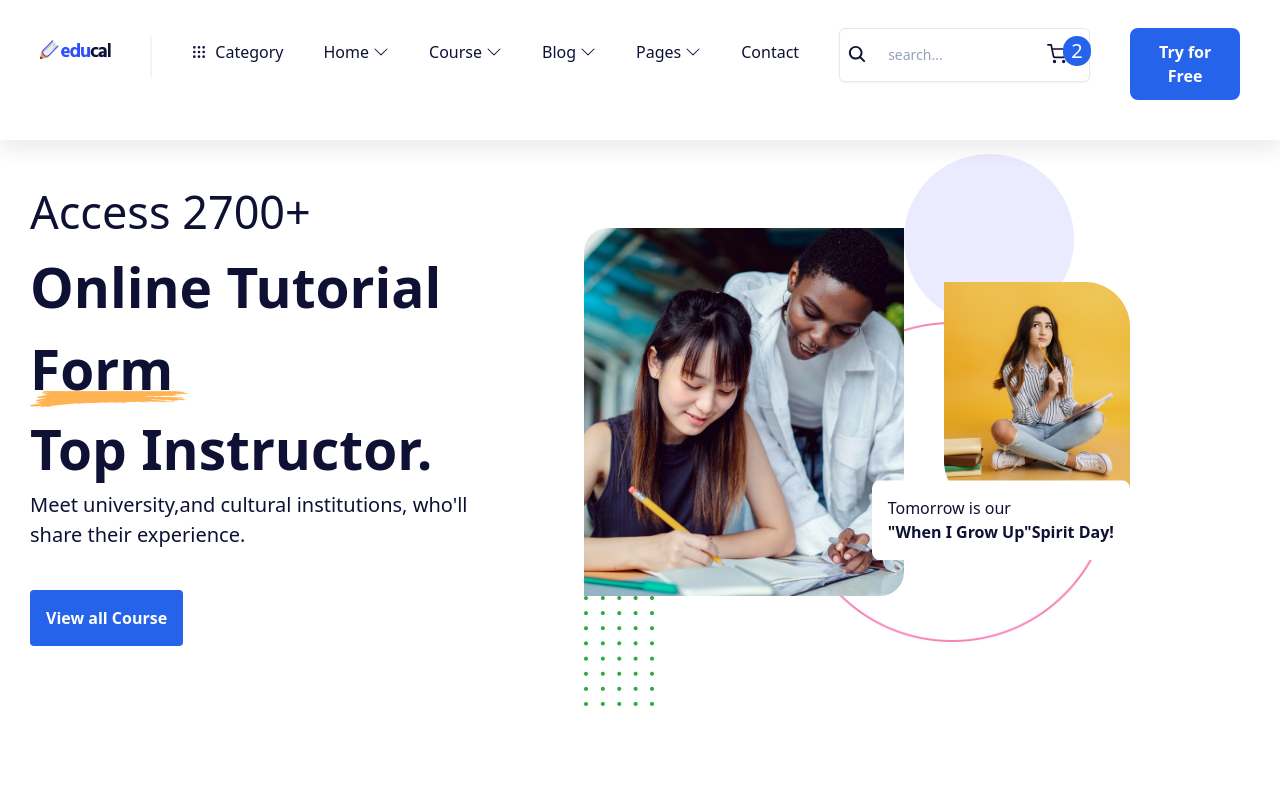
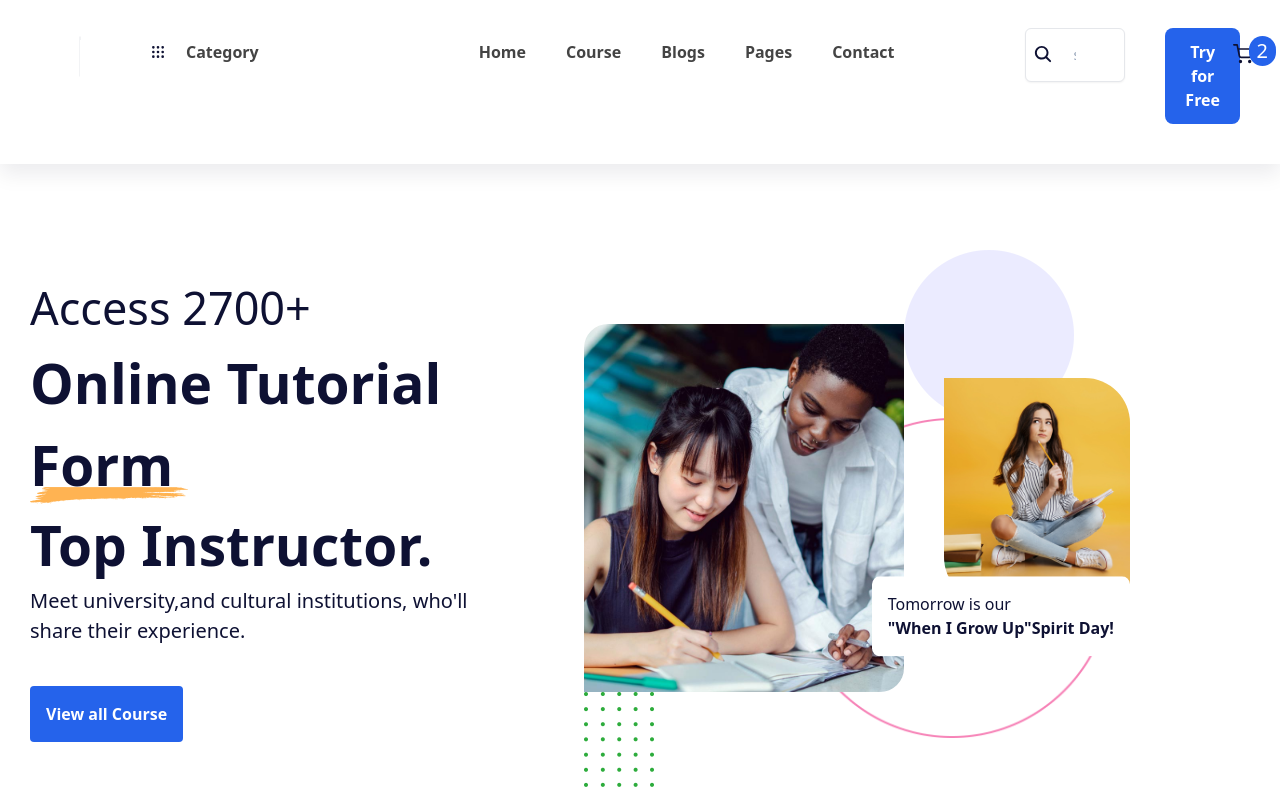
Before and after one commit to Akshara2820/Educal_Course, a Next.js app: page / in a window 1280 px wide. Shown: the top 796 px of the page. Built offline with nearby package versions, Linux system fonts and the light colour scheme.

Commit message:
dropdown in navbar

```diff
--- a/pages/component/access_online.js
+++ b/pages/component/access_online.js
@@ -5,7 +5,7 @@ import { Container } from "./layout";
 function Online() {
   return (
     <>
-      <div className="">
+      <div className="mt-24">
         <Container>
           <Online1>
           <div className="">
--- a/pages/component/header.js
+++ b/pages/component/header.js
@@ -1,4 +1,4 @@
-import React, { useState } from "react";
+import React, { useEffect, useState } from "react";
 import { TbGridDots } from "react-icons/tb";
 import { BsChevronDown } from "react-icons/bs";
 import { IoSearch } from "react-icons/io5";
@@ -7,8 +7,9 @@ import { FiShoppingCart } from "react-icons/fi";
 import styled from "styled-components";
 import { Container } from "./layout";
 
-function Header() {
+function Header(props) {
   const [isMenu, setIsMenu] = useState(false);
+
   return (
     <>
       <div className="">
@@ -24,47 +25,74 @@ function Header() {
                   <div className="md:block hidden">
                     <div className="flex gap-5 ">
                       <hr className="transform rotate-90  w-10 mt-4 "></hr>
-                      <div className="flex gap-2 m-auto hover:text-blue-600">
+
+                      <div className="navbar -ml-10 lg:block hidden">
+                        <ul className="navbar-links">
                         <div>
                           <TbGridDots className="mt-1" />
                         </div>
-                        <div className="">Category</div>
+                          <li className="-mt-5 navbar-dropdown flex">
+                            <a> Category</a>
+                              <div className="dropdown">
+                                <a>English</a>
+                                <a>Web Development</a>
+                                <a>Logo Design</a>
+
+                              </div>
+                          </li>
+                        </ul>
                       </div>
+
+
                     </div>
                   </div>
                 </div>
 
-                <div className="lg:block hidden">
-                  <div className="flex gap-10 ">
-                    <div className="">
-                      <div className="flex gap-1 hover:underline">
-                        Home
-                        <div className="mt-1">
-                          <BsChevronDown className="" />
-                        </div>
+                <div className="navbar lg:block hidden">
+                <ul className="navbar-links">
+                  <li className="-mt-5 navbar-dropdown">
+                    <a> Home</a>
+                      <div className="dropdown">
+                        <a>Home style1</a>
+                        <a>Home style2</a>
+                        <a>Home style3</a>
+                        <a>Home style4</a>
                       </div>
-                    </div>
-                    <div className="flex gap-1 hover:underline">
-                      Course
-                      <div className="mt-1">
-                        <BsChevronDown />
+                  </li>
+                  <li className="-mt-5 navbar-dropdown">
+                    <a>Course</a>
+                      <div className="dropdown">
+                        <a>Course</a>
+                        <a>Course List </a>
+                        <a>Course SideBar </a>
+
                       </div>
-                    </div>
-                    <div className="flex gap-1 hover:underline">
-                      Blog
-                      <div className="mt-1">
-                        <BsChevronDown />
+                      </li>
+                  <li className=" -mt-5 navbar-dropdown">
+                    <a> Blogs</a>
+                      <div className="dropdown">
+                        <a>Blog</a>
+                        <a>Blog Details</a>
+
                       </div>
-                    </div>
-                    <div className="flex gap-1 hover:underline">
-                      Pages
-                      <div className="mt-1">
-                        <BsChevronDown />
+                  </li>
+
+                  <li className=" -mt-5 navbar-dropdown">
+                    <a>Pages</a>
+                      <div className="dropdown">
+                        <a>Sign Up</a>
+                        <a>Error</a>
+                        <a>Event Details</a>
+                        <a>My Cart</a>
                       </div>
-                    </div>
-                    <div className="flex gap-1 ">Contact </div>
-                  </div>
-                </div>
+                  </li>
+                  <li className="-mt-5 navbar-dropdown">
+                    <a>Contact</a>
+                  </li>
+                </ul>
+              </div>
+
+
 
                 <div className="">
                   <div className="flex gap-10">
@@ -110,7 +138,7 @@ function Header() {
           </Header1>
 
           {/**
-      <div className={`${isMenu ? "" : "view_menu"} menu-bar bar`}>
+      <div className={`{isMenu ? "" : "view_menu"} menu-bar bar`}>
       <div className="bar-menu">
         {menuItems.map((item, index) => (
           <div className="m-2" key={index}>
@@ -146,7 +174,6 @@ const Header1 = styled.div`
     display: block;
     box-shadow: 0 10px 20px 0 rgb(8 0 42 / 8%);
   }
-
   .header__transparent {
     position: absolute;
     top: 0;
@@ -155,4 +182,70 @@ const Header1 = styled.div`
     width: 100%;
     z-index: 11;
   }
+  .navbar {
+    align-items: center;
+    position: relative;
+    padding: 0px 70px;
+    background-color: #fff;
+  }
+  .navbar-logo {
+    color: #ff3f34;
+    text-decoration: none;
+    font-size: 25px;
+    padding: 0px 20px;
+  }
+
+  .navbar-links {
+    list-style-type: none;
+    display: flex;
+  }
+  .navbar-links li a {
+    display: block;
+    text-decoration: none;
+    color: #444;
+    padding: 20px 20px;
+    font-weight: 700;
+    transition: 0.4s all;
+  }
+
+  .navbar-links li.navbar-dropdown {
+    position: relative;
+  }
+
+  .navbar-links li.navbar-dropdown:hover .dropdown {
+    visibility: visible;
+    opacity: 1;
+    transform: translateY(0px);
+  }
+
+  .navbar-links li.navbar-dropdown .dropdown {
+    visibility: hidden;
+    opacity: 0;
+    position: absolute;
+    padding: 20px 0;
+    top: 100%;
+    transform: translateY(50px);
+    left: 0;
+    width: 250px;
+    background-color: #fff;
+    box-shadow: 0px 5px 5px 0px rgba(0, 0, 0, 0.1);
+    border-bottom-left-radius: 3px;
+    border-bottom-right-radius: 3px;
+    z-index: 111;
+    transition: 0.4s all;
+  }
+  .navbar-links li.navbar-dropdown .dropdown a {
+    padding-top: 10px;
+    padding-bottom: 10px;
+    font-weight: 400;
+  }
+  .navbar-dropdown .dropdown a:hover {
+    padding-left: 30px;
+    background-color:#5634ff;
+    color:white;
+  }
+  .navbar-links li a:hover {
+    color:#5634ff;
+  }
+
 `;
```
